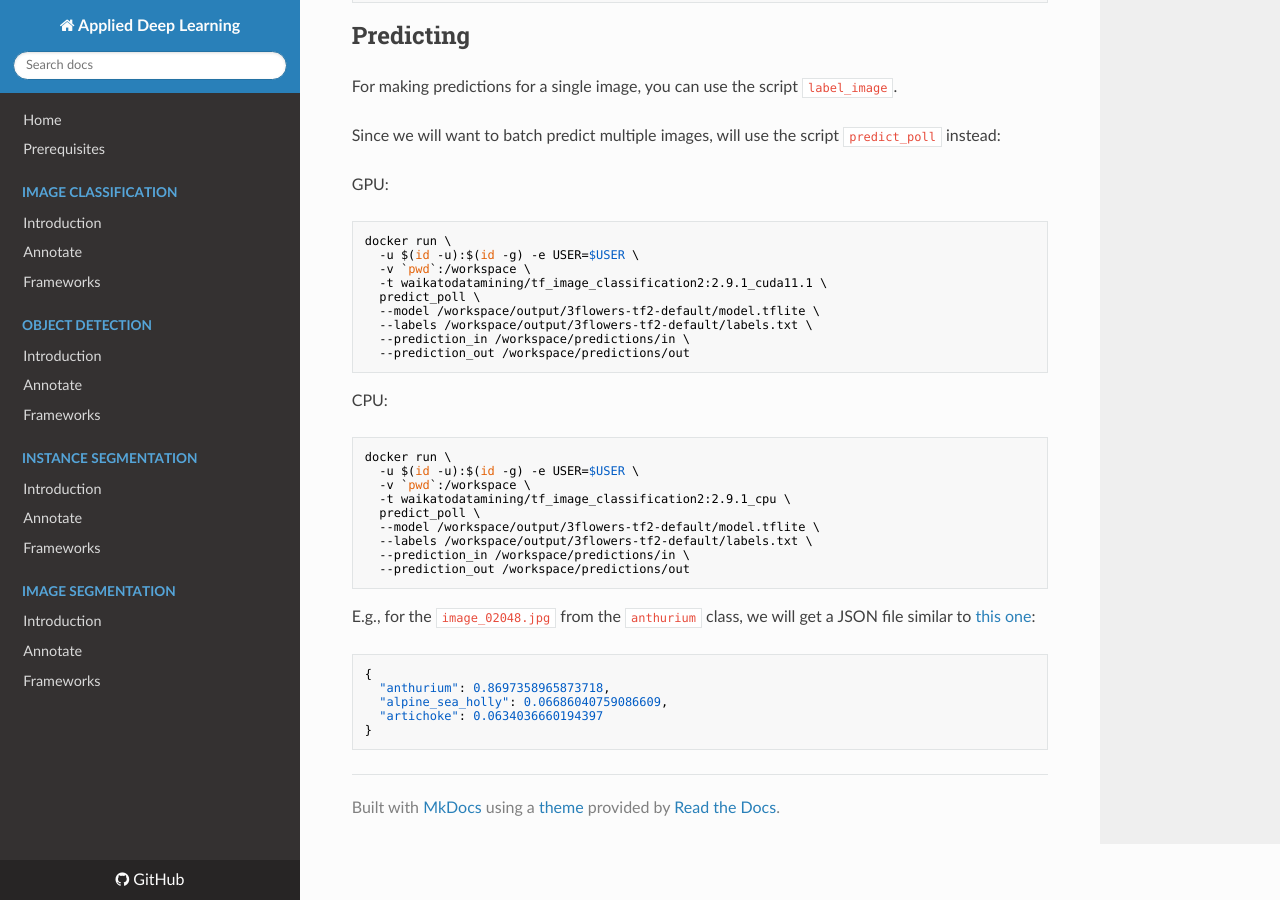
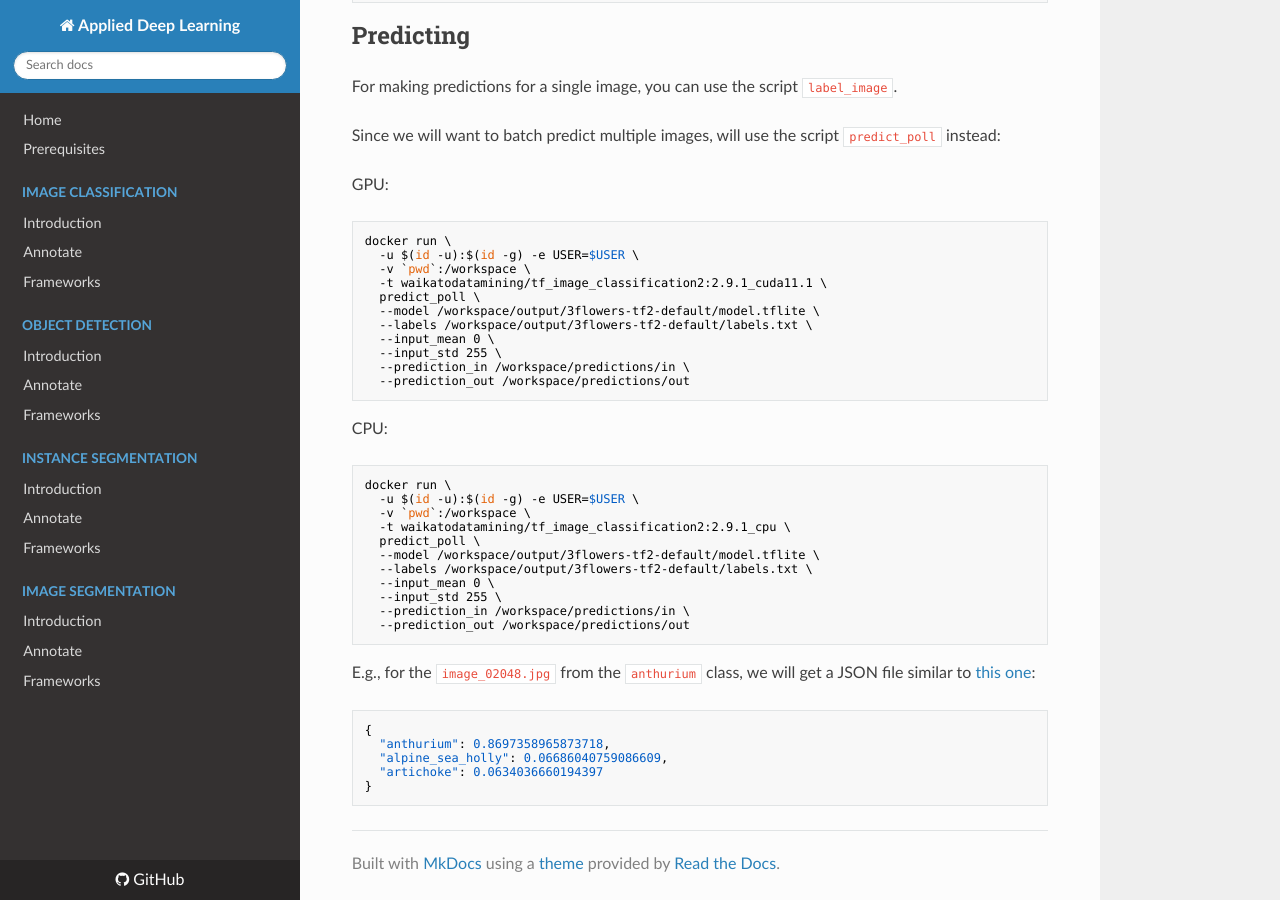
Before and after one commit to waikato-datamining/applied-deep-learning, an MkDocs documentation site: the page built from docs/image_classification/tf2_make_image_classifier.md, in a window 1280 px wide and 900 px high, scrolled down 1997 px. Built offline with MkDocs 1.6.1, drawn with Linux system fonts in a browser that asks for light colours; nearby versions of some CDN libraries.

Commit message:
added mean/stdev

````diff
--- a/docs/image_classification/tf2_make_image_classifier.md
+++ b/docs/image_classification/tf2_make_image_classifier.md
@@ -122,6 +122,8 @@ docker run \
   predict_poll \
   --model /workspace/output/3flowers-tf2-default/model.tflite \
   --labels /workspace/output/3flowers-tf2-default/labels.txt \
+  --input_mean 0 \
+  --input_std 255 \
   --prediction_in /workspace/predictions/in \
   --prediction_out /workspace/predictions/out
 ```
@@ -136,6 +138,8 @@ docker run \
   predict_poll \
   --model /workspace/output/3flowers-tf2-default/model.tflite \
   --labels /workspace/output/3flowers-tf2-default/labels.txt \
+  --input_mean 0 \
+  --input_std 255 \
   --prediction_in /workspace/predictions/in \
   --prediction_out /workspace/predictions/out
 ```
````
